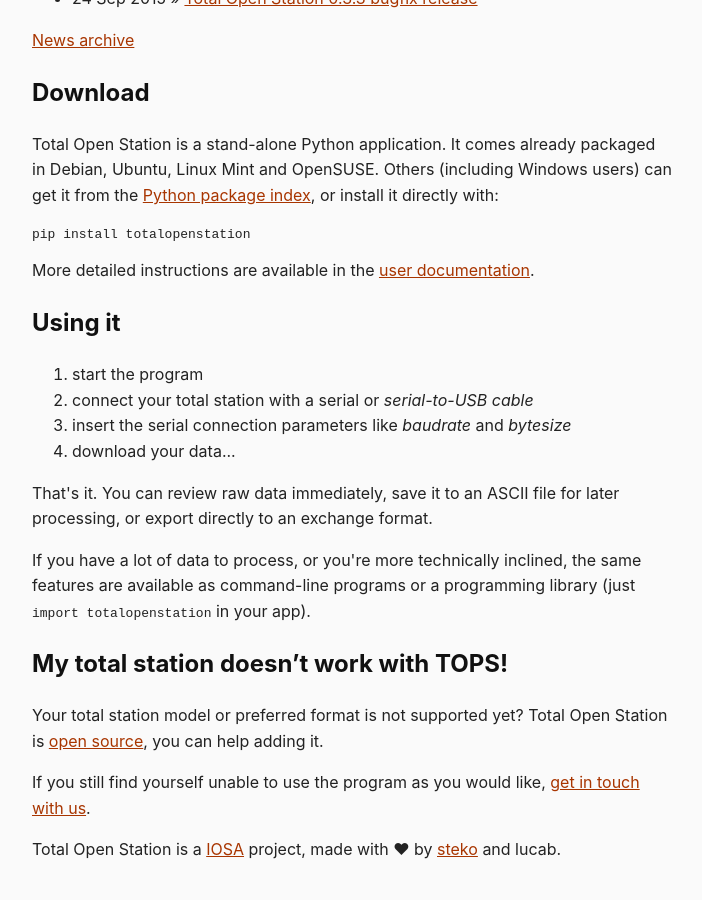
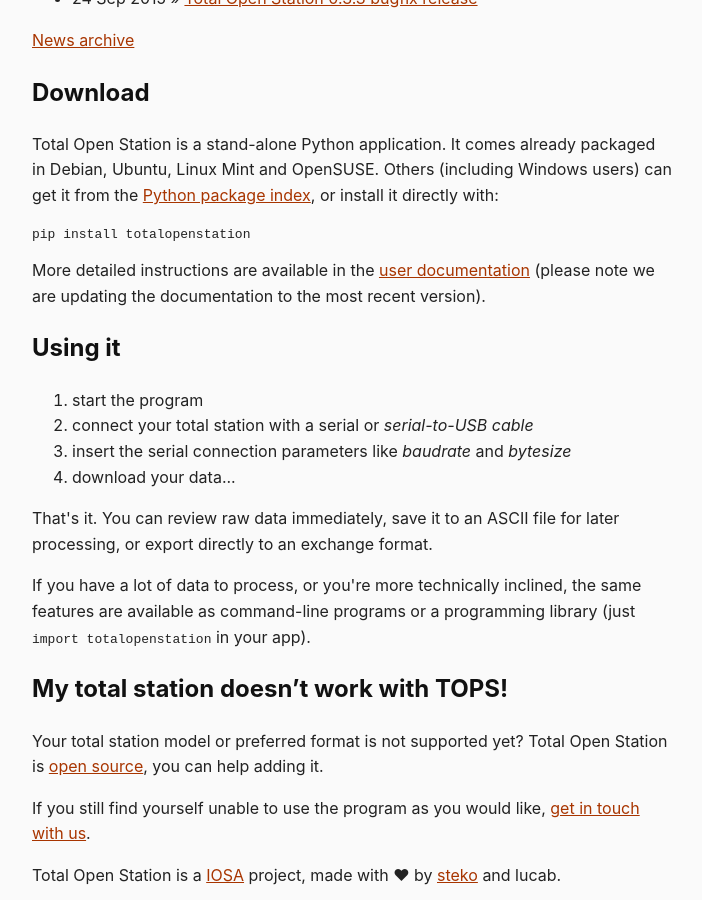
Before and after one commit to totalopenstation/totalopenstation, a Jekyll site: the page built from index.html, in a window 1280 px wide and 900 px high, scrolled down 985 px. Shown: the whole window, without its empty margins (288-990 px from the left). Built offline with Jekyll 4.4.1, drawn with Linux system fonts in a browser that asks for light colours.

Commit message:
Fix link to readthedocs

```diff
--- a/index.html
+++ b/index.html
@@ -42,7 +42,8 @@
 </pre>
 
 More detailed instructions are available in the
-<a href="http://totalopenstation.readthedocs.org/">user documentation</a>.</p>
+<a href="http://totalopenstation.readthedocs.io/">user documentation</a>
+(please note we are updating the documentation to the most recent version).</p>
 
 <h2>Using it</h2>
 
```
